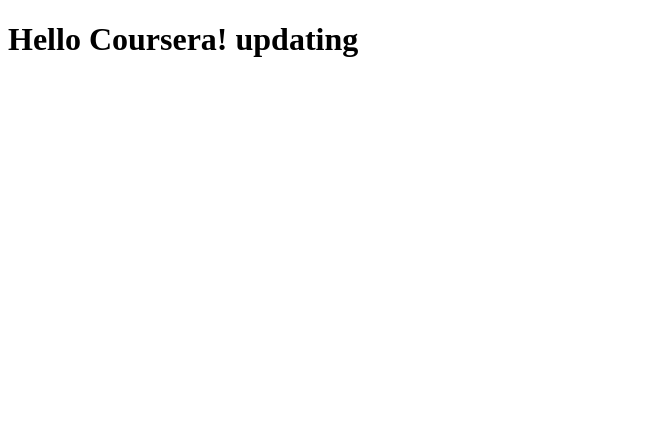
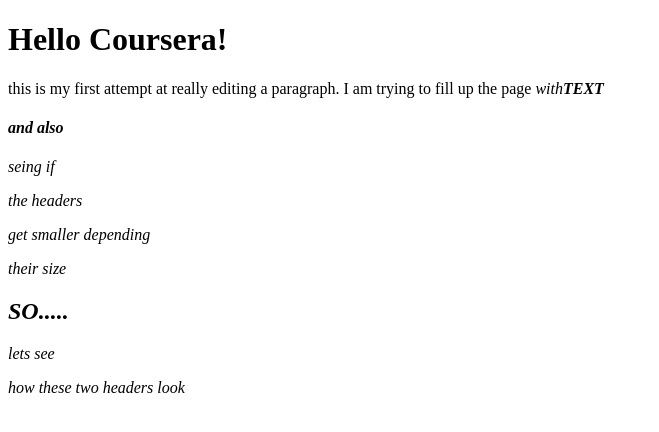
Before and after one commit to TVerus/coursera-test, a plain HTML site: page site/index.html in a window 1280 px wide. Shown: the whole page, without its empty margins (0-659 px from the left). Drawn offline with Linux system fonts and the light colour scheme.

Commit message:
header xperiment

```diff
--- a/site/index.html
+++ b/site/index.html
@@ -1,9 +1,18 @@
 <!DOCTYPE html>
 <html>
 <head>
-	<title>hello</title>
+	<title>3rd edit</title>
 </head>
 <body>
-<h1>Hello Coursera! updating</h1>
+<h1>Hello Coursera!</h1>
+<p>this is my first attempt at really editing a paragraph.  I am trying to fill up the page <i>with<i><b>TEXT</b></p>
+<h4>and also</h4>
+<p>seing if</p>
+<p>the headers</p>
+<p>get smaller depending</p>
+<p>their size</p>
+<h2>SO.....</h2>
+<p>lets see</p>
+<p>how these two headers look</p>
 </body>
 </html>
```
